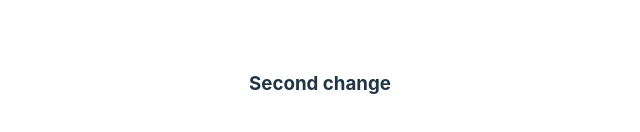
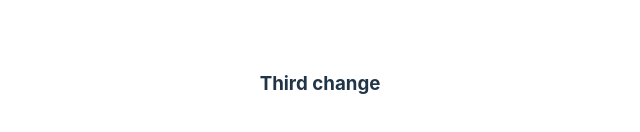
Before and after one commit to Vaishakhp2001/GithubActionsTest, a React (Vite) app in the folder my-react-app/: page / in a window 1280 px wide. Shown: the part 316-448 px from the top of the page, without its empty margins (320-960 px from the left). Built offline with nearby package versions, Linux system fonts and the light colour scheme.

Commit message:
Update App.jsx

```diff
--- a/my-react-app/src/App.jsx
+++ b/my-react-app/src/App.jsx
@@ -8,7 +8,7 @@ function App() {
 
   return (
     <>
-      <h3>Second change</h3>
+      <h3>Third change</h3>
 
     </>
   )
```
